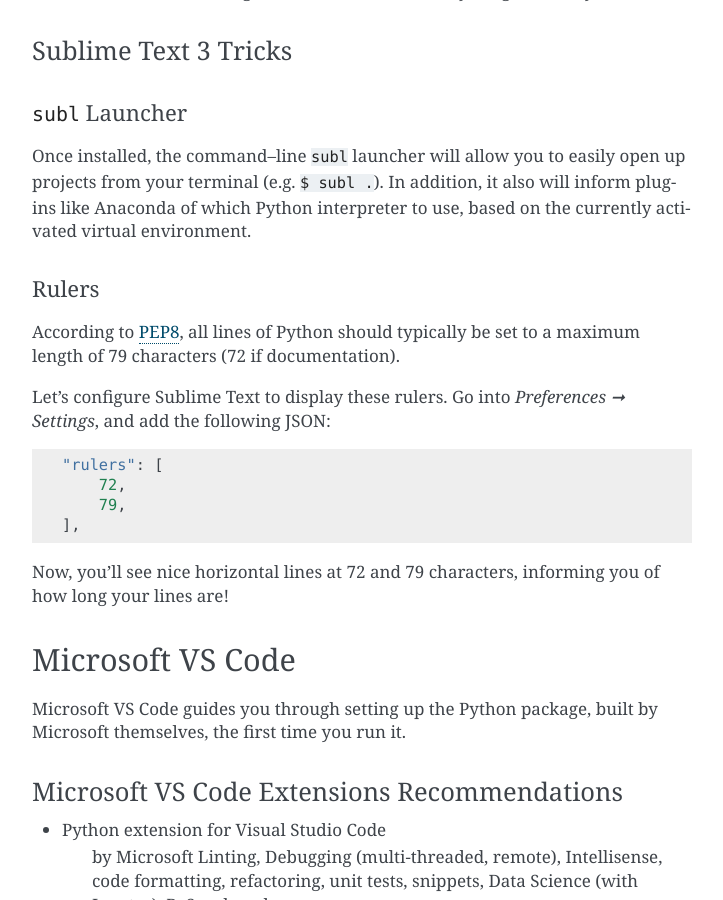
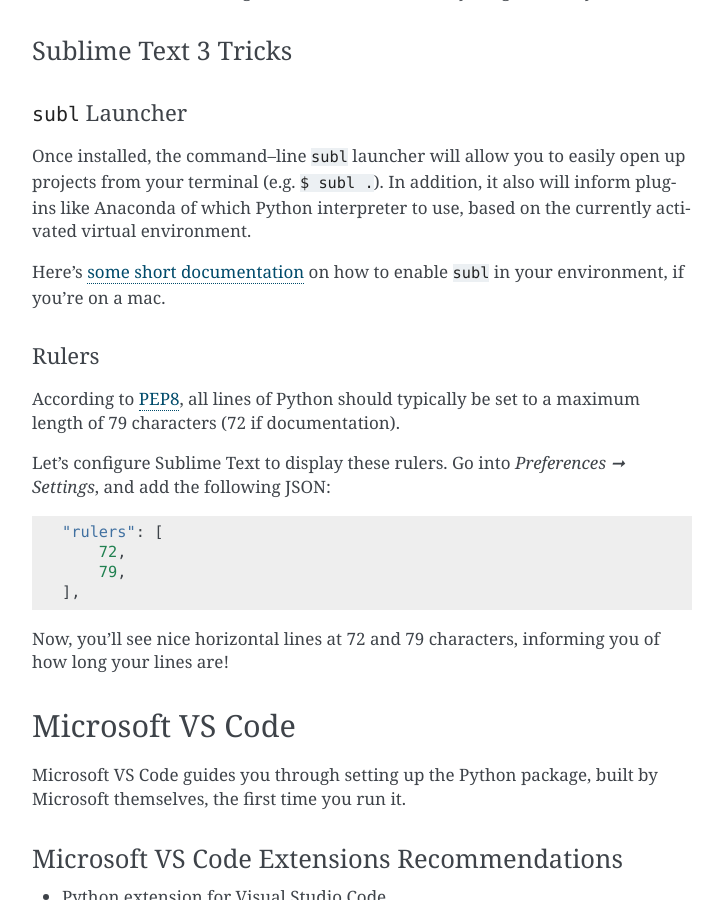
Before and after one commit to kennethreitz-archive/howtopython.org, a Sphinx documentation site: the page built from source/editor.rst, in a window 1280 px wide and 900 px high, scrolled down 1894 px. Shown: the whole window, without its empty margins (388-1111 px from the left). Built offline with Sphinx 7.4.7, drawn with Linux system fonts in a browser that asks for light colours; pages that are not in the unit, such as notebooks, are missing from menus.

Commit message:
subl instructions
Signed-off-by: Kenneth Reitz <me@kennethreitz.org>

```diff
--- a/source/editor.rst
+++ b/source/editor.rst
@@ -60,6 +60,7 @@
 
 Once installed, the command–line ``subl`` launcher will allow you to easily open up projects from your terminal (e.g. ``$ subl .``). In addition, it also will inform plugins like Anaconda of which Python interpreter to use, based on the currently activated virtual environment.
 
+Here's `some short documentation <https://www.sublimetext.com/docs/2/osx_command_line.html>`_ on how to enable ``subl`` in your environment, if you're on a mac.
 
 Rulers
 //////
```
